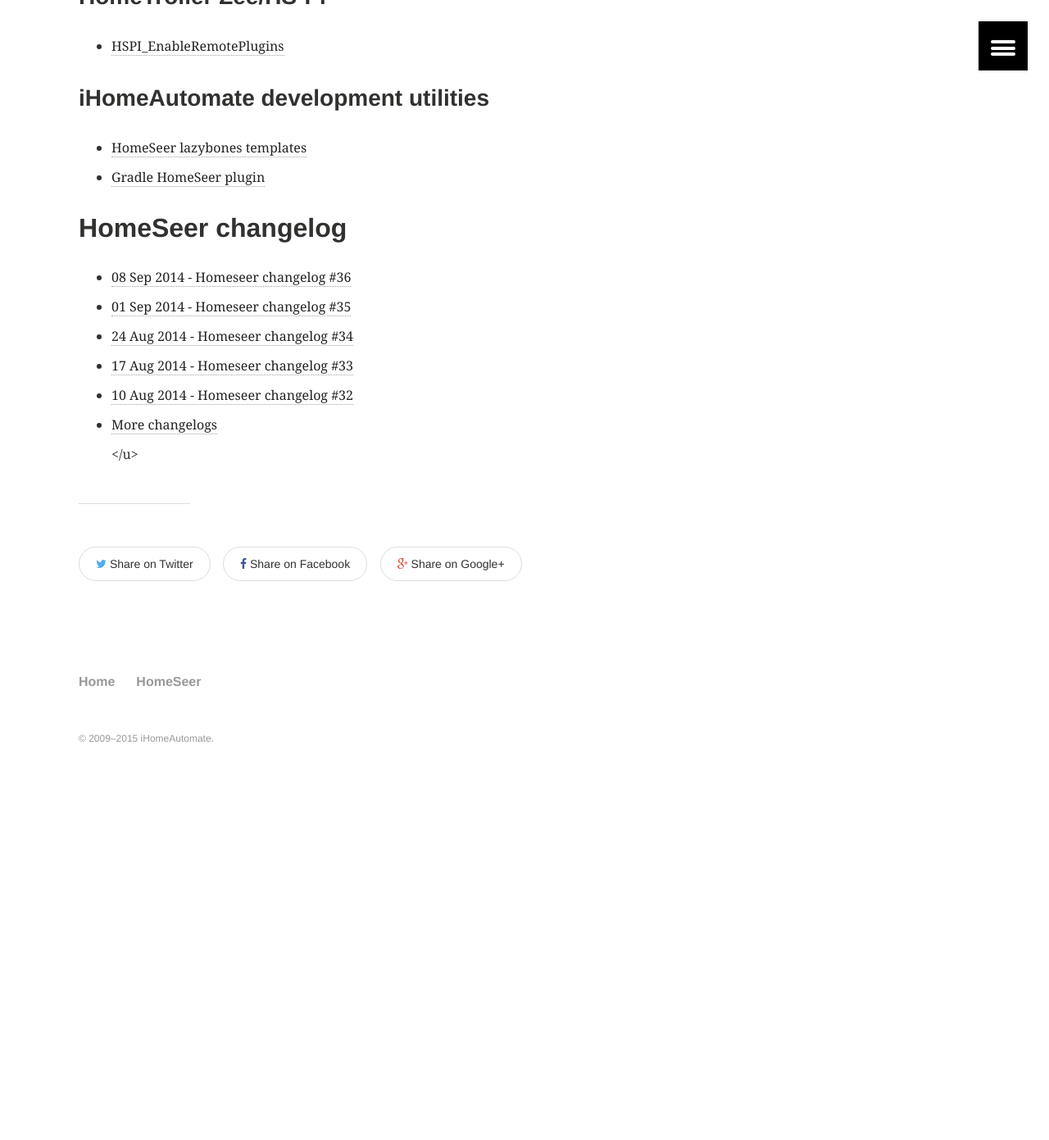
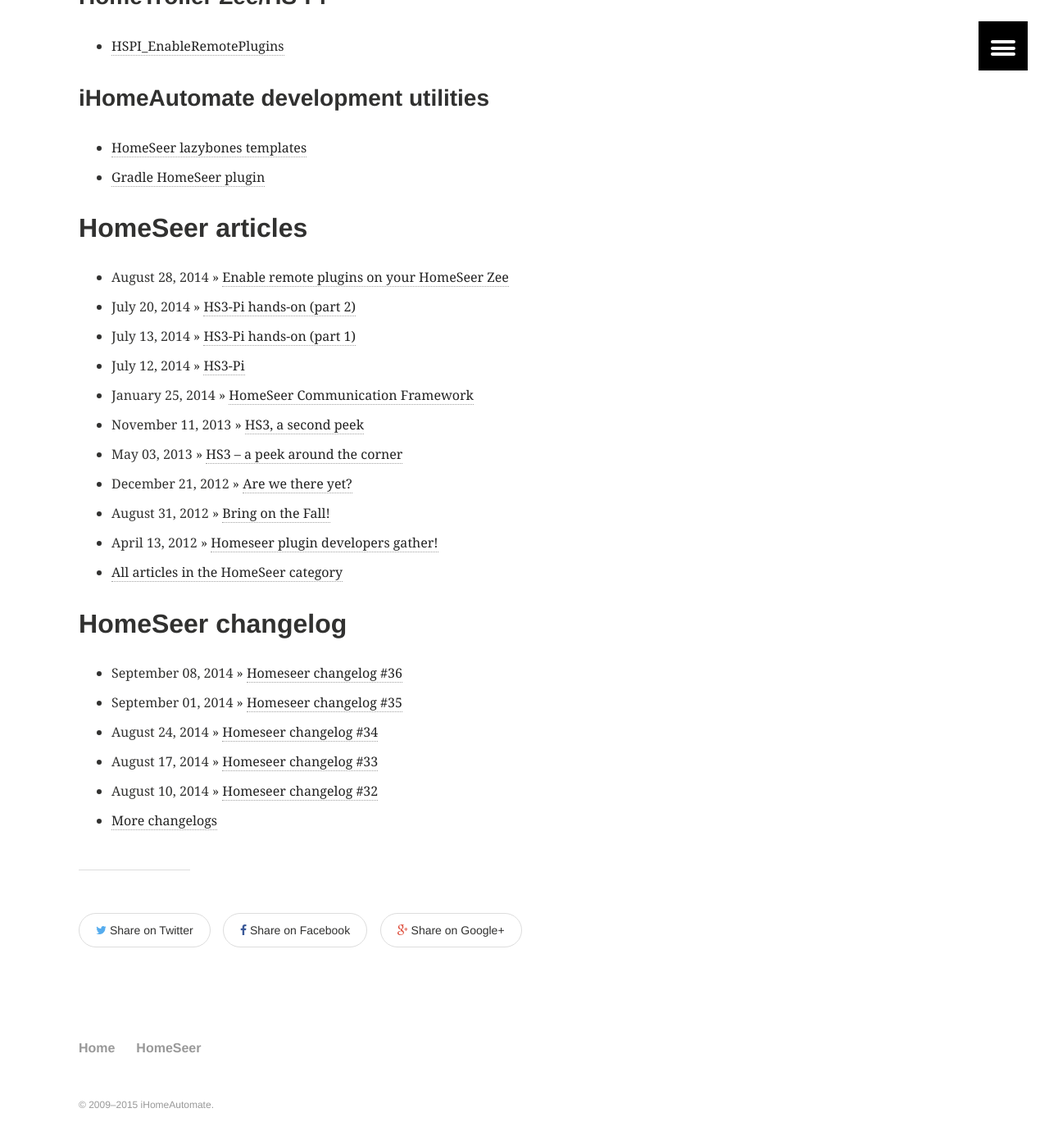
Before and after one commit to ihomeautomate/ihomeautomate.github.io, a Jekyll site: the page built from homeseer/index.md, in a window 1280 px wide and 1400 px high, scrolled down 979 px. Shown: the top 1391 px of the window at 82% size. Built offline with Jekyll 4.4.1, drawn with Linux system fonts in a browser that asks for light colours; before the commit the page ends 1966 px from its top, so only the background shows below that.

Commit message:
Another post migrated

```diff
--- a/homeseer/index.md
+++ b/homeseer/index.md
@@ -45,19 +45,37 @@
 [10]: https://github.com/ihomeautomate/homeseer-lazybones-templates
 [11]: https://github.com/ihomeautomate/gradle-homeseer-plugin
 
+## HomeSeer articles
+
+<ul>
+  {% assign count = 0 %}
+  {% if site.categories['homeseer'] %}
+    {% for post in site.categories['homeseer'] %}
+      {% if post.tags contains 'homeseer_changelog' %}
+      {% else %}
+        {% if count < 10 %}
+          {% assign count = count|plus:1 %}
+          {% include post-list.html %}
+        {% endif %}
+      {% endif %}
+    {% endfor %}
+  {% endif %}
+  <li>
+    <a href="{{site.url}}/category/homeseer">All articles in the HomeSeer category</a>
+   </li>
+</ul>
+
 ## HomeSeer changelog
 
- <ul>
+<ul>
  {% assign count = 0 %}
  {% for post in site.tags['homeseer_changelog'] %}
   {% if count < 5 %}
-       {% assign count = count|plus:1 %}
-      <li>
-        <a href="{{ post.url }}/">{{ post.date | date_to_string }} - {{ post.title }}</a>
-      </li>
+      {% assign count = count|plus:1 %}
+      {% include post-list.html %}
   {% endif %}
  {% endfor %}
  <li>
   <a href="{{site.url}}/tag/homeseer_changelog">More changelogs</a>
  </li>
- </u>
+</ul>
```
